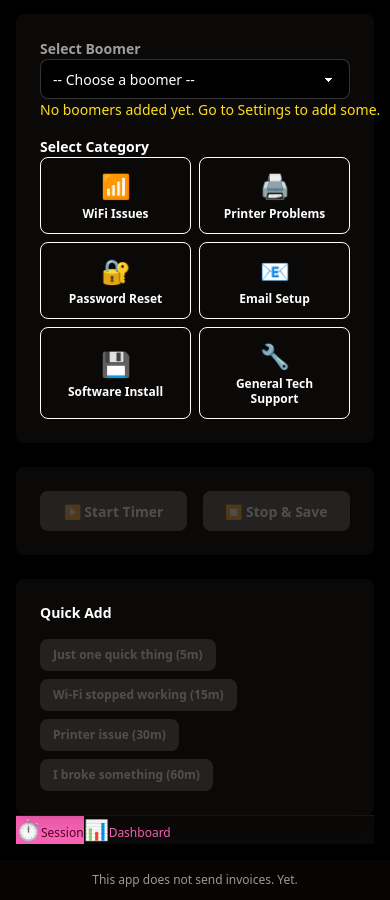
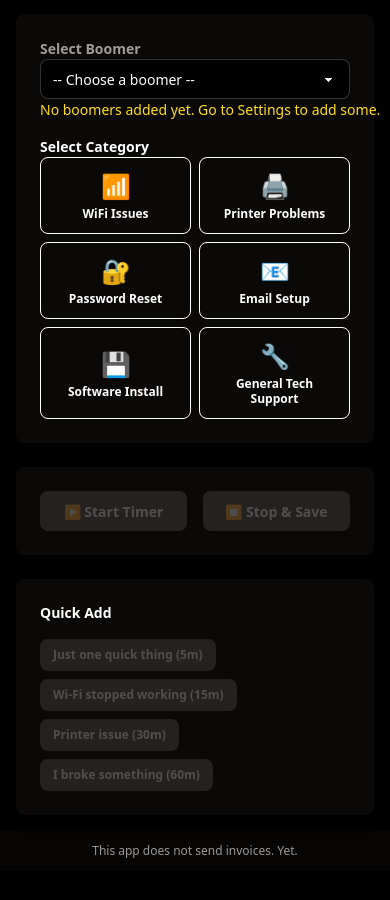
Before and after one commit to Burnsedia/boomerbill, an Astro site in the folder frontend/: page /app in a window 390 px wide. Shown: the part 66-966 px from the top of the page. After the commit the page ends 937 px from the top, so only its background shows below. Built offline with nearby package versions, Linux system fonts and the light colour scheme; Astro itself is replaced by a stand-in of ours.

Commit message:
refactor: remove tab switching, use sidebar navigation only
- Remove MobileTabs component and its usage from App.vue
- Simplify navigation to use sidebar/drawer only
- All pages accessible through collapsible sidebar

```diff
--- a/frontend/src/components/vue/App.vue
+++ b/frontend/src/components/vue/App.vue
@@ -4,7 +4,6 @@ import { onMounted, getCurrentInstance, ref } from 'vue'
 import { useBoomerBill } from './store/boomerbills'
 
 import Navigation from './layout/Navigation.vue'
-import MobileTabs from './layout/MobileTabs.vue'
 import SessionTracker from './session/SessionTracker.vue'
 import Dashboard from './dashboard/Dashboard.vue'
 import ChartsPage from './charts/ChartsPage.vue'
@@ -47,12 +46,5 @@ function navigate(view: 'session' | 'dashboard' | 'charts' | 'settings') {
     <Dashboard v-else-if="currentView === 'dashboard'" />
     <ChartsPage v-else-if="currentView === 'charts'" />
     <SettingsPage v-else />
-
-    <!-- Mobile Bottom Tabs -->
-    <MobileTabs
-      v-if="currentView === 'session' || currentView === 'dashboard'"
-      :current-view="currentView"
-      @navigate="navigate"
-    />
   </div>
 </template>
--- a/frontend/src/components/vue/layout/MobileTabs.vue
+++ /dev/null
@@ -1,29 +0,0 @@
-<script setup lang="ts">
-const props = defineProps<{
-  currentView: string
-}>()
-
-const emit = defineEmits<{
-  (e: 'navigate', view: string): void
-}>()
-
-const tabs = [
-  { id: 'session', label: 'Session', icon: '⏱️' },
-  { id: 'dashboard', label: 'Dashboard', icon: '📊' }
-]
-</script>
-
-<template>
-  <div class="btm-nav bg-base-200 border-t border-base-300">
-    <button
-      v-for="tab in tabs"
-      :key="tab.id"
-      class="text-primary"
-      :class="{ 'active bg-primary text-primary-content': currentView === tab.id }"
-      @click="emit('navigate', tab.id)"
-    >
-      <span class="text-xl">{{ tab.icon }}</span>
-      <span class="btm-nav-label text-xs">{{ tab.label }}</span>
-    </button>
-  </div>
-</template>
```
